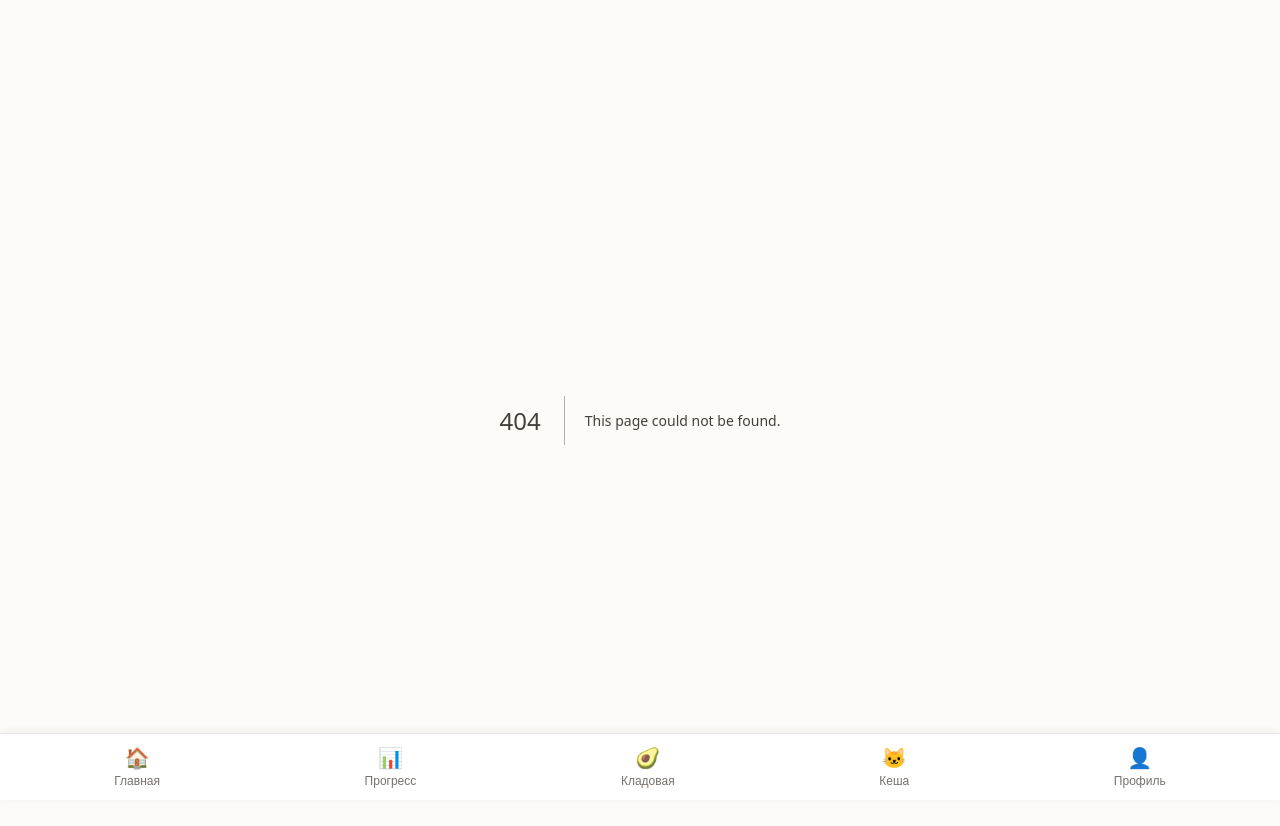
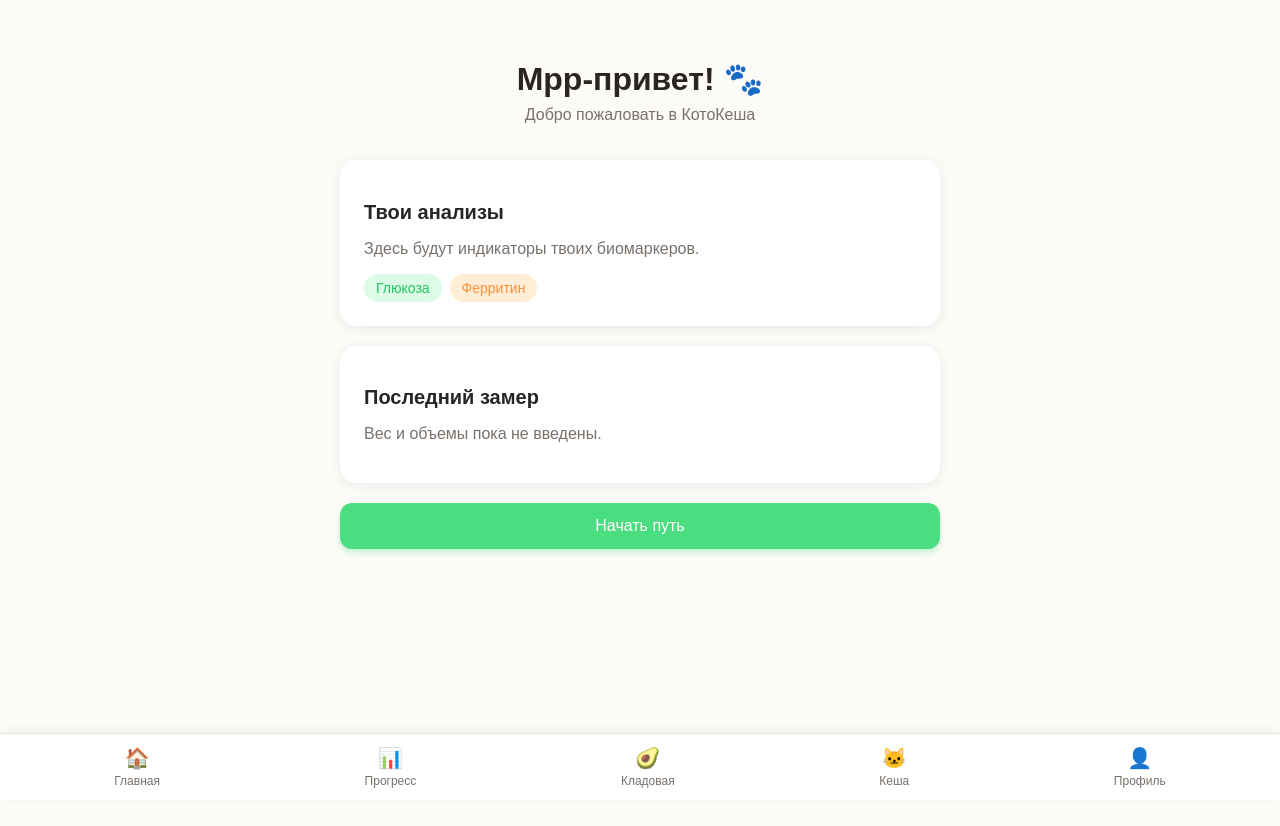
Before and after one commit to 2025zhannansk-beep/kesha-keto, a Next.js app: page / in a window 1280 px wide. Before the commit this address had no page. Shown: the top 826 px of the page. Built offline with nearby package versions, Linux system fonts and the light colour scheme.

Commit message:
Create page.tsx

```diff
--- /dev/null
+++ b/app/page.tsx
@@ -0,0 +1,81 @@
+export default function Home() {
+  return (
+    <div>
+      <header style={{ textAlign: 'center', padding: '40px 0 20px 0' }}>
+        <h1 style={{ fontSize: '2rem', fontWeight: 'bold', color: '#292524', margin: 0 }}>
+          Мрр-привет! 🐾
+        </h1>
+        <p style={{ color: '#78716C', marginTop: '8px' }}>
+          Добро пожаловать в КотоКеша
+        </p>
+      </header>
+
+      <div style={{
+        backgroundColor: 'white',
+        borderRadius: '16px',
+        padding: '24px',
+        marginBottom: '20px',
+        boxShadow: '0 2px 12px rgba(0,0,0,0.08)'
+      }}>
+        <h2 style={{ fontSize: '1.25rem', fontWeight: '600', color: '#292524', marginBottom: '8px' }}>
+          Твои анализы
+        </h2>
+        <p style={{ color: '#78716C', marginBottom: '16px' }}>
+          Здесь будут индикаторы твоих биомаркеров.
+        </p>
+        <div style={{ display: 'flex', gap: '8px' }}>
+          <span style={{
+            backgroundColor: '#DCFCE7',
+            color: '#22c55e',
+            padding: '6px 12px',
+            borderRadius: '20px',
+            fontSize: '14px',
+            fontWeight: '500'
+          }}>
+            Глюкоза
+          </span>
+          <span style={{
+            backgroundColor: '#FFEDD5',
+            color: '#FB923C',
+            padding: '6px 12px',
+            borderRadius: '20px',
+            fontSize: '14px',
+            fontWeight: '500'
+          }}>
+            Ферритин
+          </span>
+        </div>
+      </div>
+
+      <div style={{
+        backgroundColor: 'white',
+        borderRadius: '16px',
+        padding: '24px',
+        marginBottom: '20px',
+        boxShadow: '0 2px 12px rgba(0,0,0,0.08)'
+      }}>
+        <h2 style={{ fontSize: '1.25rem', fontWeight: '600', color: '#292524', marginBottom: '8px' }}>
+          Последний замер
+        </h2>
+        <p style={{ color: '#78716C' }}>
+          Вес и объемы пока не введены.
+        </p>
+      </div>
+
+      <button style={{
+        width: '100%',
+        backgroundColor: '#4ade80',
+        color: 'white',
+        border: 'none',
+        borderRadius: '12px',
+        padding: '14px',
+        fontSize: '16px',
+        fontWeight: '500',
+        cursor: 'pointer',
+        boxShadow: '0 4px 6px rgba(74, 222, 128, 0.3)'
+      }}>
+        Начать путь
+      </button>
+    </div>
+  );
+}
```
